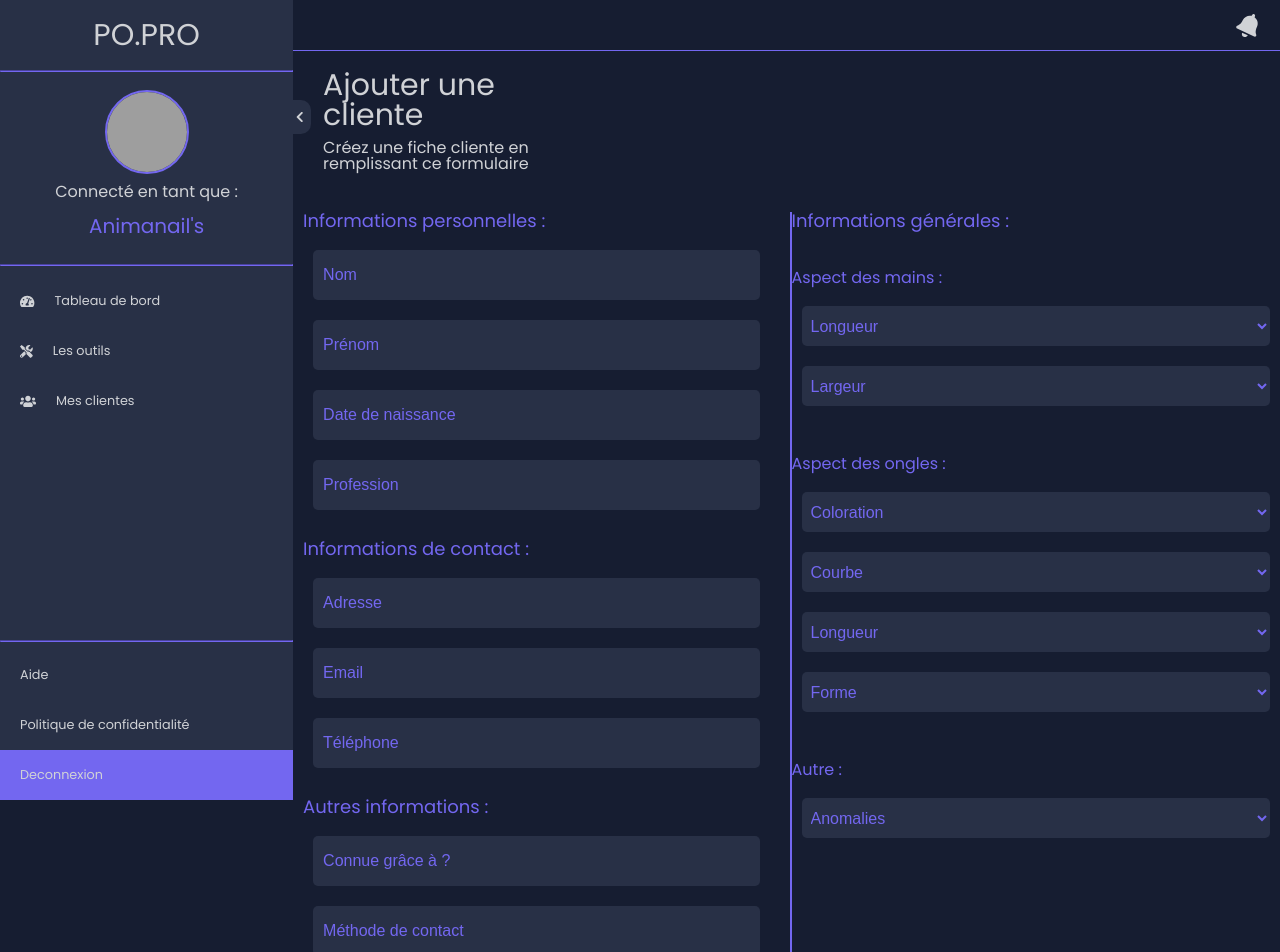
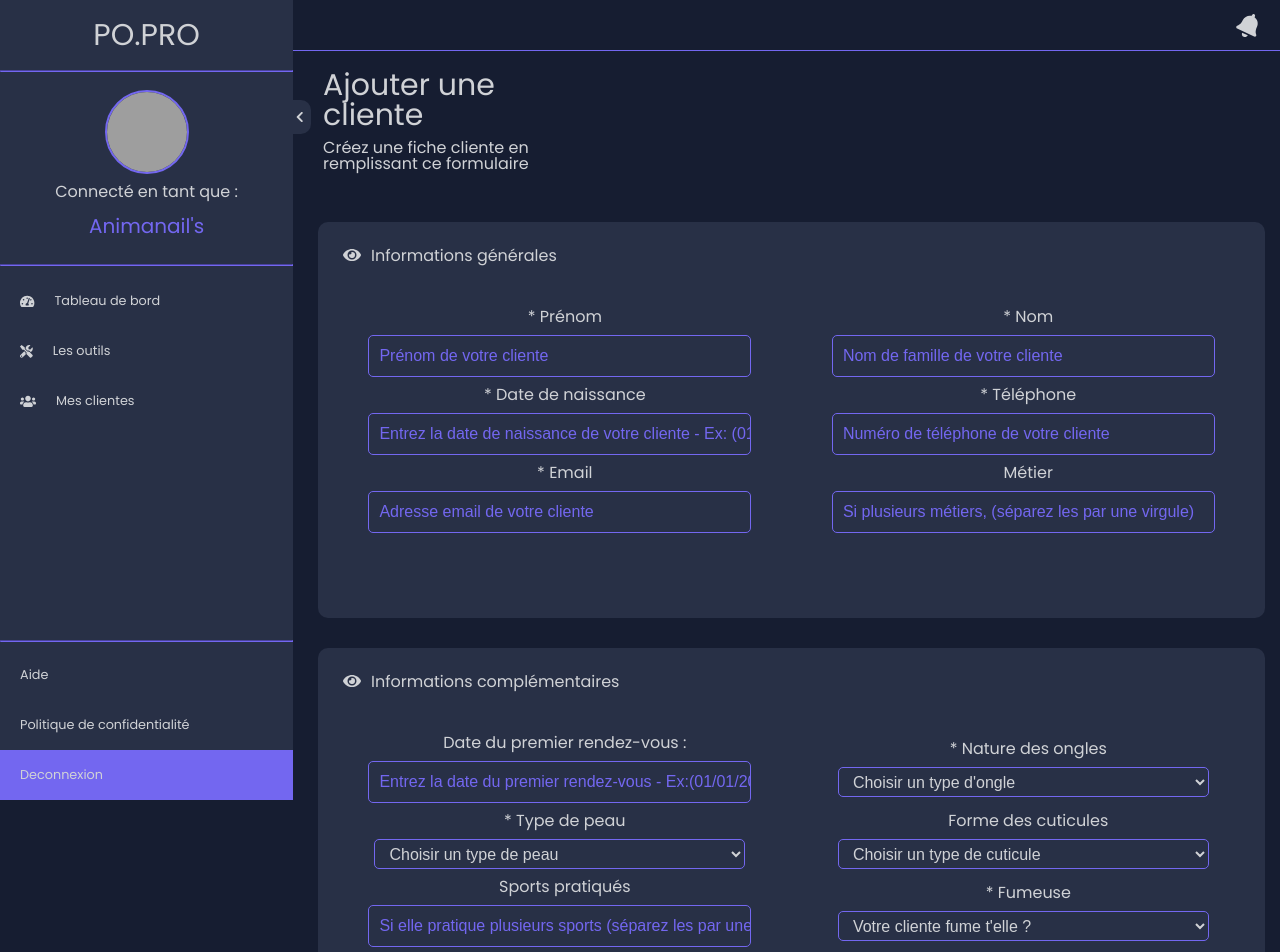
Before and after one commit to AnimadrawFr/PO-PRO, a Vue app: page /addCustomer in a window 1280 px wide. Shown: the top 952 px of the page. Built offline with nearby package versions, Linux system fonts and the light colour scheme; grey boxes are pictures that could not be loaded.

Commit message:
addCustomer form

```diff
--- a/src/App.vue
+++ b/src/App.vue
@@ -1,5 +1,6 @@
 <template>
   <div id="app">
+
     <router-view></router-view>
   </div>
 </template>
@@ -13,7 +14,11 @@ export default {
     SideBar,
   },
   data: () => ({
-    //
+    SideBarActive: localStorage.getItem('sidebar') ? JSON.parse(localStorage.getItem('sidebar')) : true
   }),
 };
 </script>
+
+<style lang="scss">
+
+</style>
--- a/src/components/SideBar.vue
+++ b/src/components/SideBar.vue
@@ -163,4 +163,5 @@ export default {
   transform: rotate(0);
   transition: all 150ms ease-in 0s;
 }
+
 </style>
--- a/src/style/style.scss
+++ b/src/style/style.scss
@@ -60,6 +60,10 @@ a {
 	&:hover {
 		color: $black;
 	}
+}
+
+.text-center {
+	text-align: center;
 }
 
 .btn {
@@ -211,7 +215,9 @@ select {
 .row-2 {
 	display: grid;
   grid-template-columns: repeat(2, 1fr);
-
+  @media(max-width: 850px) {
+	grid-template-columns: 100%;
+}
   grid-auto-rows: minmax(100px, auto);
 }
 
@@ -253,3 +259,51 @@ tbody {
 		}
 	}
 }
+
+.card {
+	background-color: $black;
+	margin-bottom: 10px;
+	border-radius: 10px;
+	overflow: auto;
+	height: 100%;
+	margin: 30px 15px;
+	&::-webkit-scrollbar {
+	  width: 10px !important;
+	}
+	&::-webkit-scrollbar-track {
+	  border-radius: 10px;
+	  background-color: $darkGrey;
+	}
+	&::-webkit-scrollbar-thumb {
+	  background: $primary;
+	  border: 3px solid $darkGrey;
+	  border-radius: 10px;
+	}
+	.card-header {
+	  display: flex;
+	  align-items: center;
+	  justify-content: space-between;
+	  color: $white;
+	  padding: 25px;
+	  cursor: grab;
+	  //border-bottom: 1px solid $primary;
+	  margin-bottom: 10px;
+	  .h3 {
+		font-size: 1.2rem;
+	  }
+	  p {
+		font-size: 0.8rem;
+		opacity: 0.5;
+	  }
+	  .icon {
+		margin-right: 10px;
+	  }
+	}
+	hr {
+	  background-color: $primary !important;
+	}
+	.card-content {
+	  min-height: 20px;
+	  padding: 10px 10px 15px 10px;
+	}
+  }
--- a/src/views/Customers.vue
+++ b/src/views/Customers.vue
@@ -11,8 +11,8 @@
       </div>
       <div class="row-1">
         <div class="col">
-          <router-link :to="'addCustomer'">
-            <button class="addButton btn btn-primary">Ajouter une cliente</button>
+          <router-link :to="'addCustomer'" tag="button" class="addButton btn btn-primary">
+            Ajouter une cliente
           </router-link>
           <Card
             :title="table[0].name"
--- a/src/views/addCustomer.vue
+++ b/src/views/addCustomer.vue
@@ -4,63 +4,157 @@
     <SideBar />
     <div class="container">
       <h1 class="title">Ajouter une cliente</h1>
-      <p class="subTitle">Créez une fiche cliente en remplissant ce formulaire</p>
+      <p class="subTitle">
+        Créez une fiche cliente en remplissant ce formulaire
+      </p>
 
-      <div class="row-2 mt-40">
-        <div class="personnalInformations">
-          <h2>Informations personnelles :</h2>
-          <div class="form mt-10 mb-20">
-            <input type="text" placeholder="Nom" />
-            <input type="text" placeholder="Prénom" />
-            <input type="text" placeholder="Date de naissance" />
-            <input type="text" placeholder="Profession" />
+      <div class="row-1 mt-10">
+        <div class="col">
+          <div class="card">
+            <div class="card-header">
+              <h3><i class="icon fas fa-eye"></i>Informations générales</h3>
             </div>
-          <h2>Informations de contact :</h2>
-          <div class="form mt-10 mb-20">
-            <input type="text" placeholder="Adresse" />
-            <input type="text" placeholder="Email" />
-            <input type="text" placeholder="Téléphone" />
+            <div class="card-content">
+              <div class="input_group">
+                <div class="input_blc">
+                  <label for="firstName">* Prénom</label>
+                  <input
+                    id="firstName"
+                    type="text"
+                    placeholder="Prénom de votre cliente"
+                  />
                 </div>
-          <h2>Autres informations :</h2>
-          <div class="form mt-10 mb-20">
-            <input type="text" placeholder="Connue grâce à ?" />
-            <input type="text" placeholder="Méthode de contact" />
+                <div class="input_blc">
+                  <label for="lastName">* Nom</label>
+                  <input
+                    id="lastName"
+                    type="text"
+                    placeholder="Nom de famille de votre cliente"
+                  />
+                </div>
+                <div class="input_blc">
+                  <label for="birthDay">* Date de naissance</label>
+                  <input
+                    id="birthDay"
+                    type="text"
+                    placeholder="Entrez la date de naissance de votre cliente - Ex: (01/01/1987)"
+                  />
+                </div>
+                <div class="input_blc">
+                  <label for="phone">* Téléphone</label>
+                  <input
+                    id="phone"
+                    type="text"
+                    placeholder="Numéro de téléphone de votre cliente"
+                  />
+                </div>
+                <div class="input_blc">
+                  <label for="email">* Email</label>
+                  <input
+                    id="email"
+                    type="text"
+                    placeholder="Adresse email de votre cliente"
+                  />
+                </div>
+                <div class="input_blc">
+                  <label for="job">Métier</label>
+                  <input
+                    id="job"
+                    type="text"
+                    placeholder="Si plusieurs métiers, (séparez les par une virgule)"
+                  />
                 </div>
               </div>
-        <div class="generalInfomations">
-          <h2>Informations générales :</h2>
-
-          <p class="mt-40">Aspect des mains :</p>
-          <div class="form mt-10 mb-20s">
-            <select name="" id="">
-              <option value="null">Longueur</option>
-            </select>
-            <select name="" id="">
-              <option value="null">Largeur</option>
+            </div>
+          </div>
+        </div>
+      </div>
+      <div class="row-1 mt-10">
+        <div class="col">
+          <div class="card">
+            <div class="card-header">
+              <h3>
+                <i class="icon fas fa-eye"></i>Informations complémentaires
+              </h3>
+            </div>
+            <div class="card-content">
+              <div class="input_group">
+                <div class="input_blc">
+                  <label for="firstRDV">Date du premier rendez-vous :</label>
+                  <input
+                    id="firstRDV"
+                    type="text"
+                    placeholder="Entrez la date du premier rendez-vous - Ex:(01/01/2020)"
+                  />
+                </div>
+                <div class="input_blc">
+                  <label for="nails">* Nature des ongles</label>
+                  <select name="" id="nails">
+                    <option value="#">Choisir un type d'ongle</option>
+                    <option value="Seins">Seins</option>
+                    <option value="Abimés">Abimés</option>
+                    <option value="Rongés">Rongés</option>
+                    <option value="Autres">Autres</option>
                   </select>
                 </div>
-
-          <p class="mt-40">Aspect des ongles :</p>
-          <div class="form mt-10 mb-20s">
-            <select name="" id="">
-              <option value="null">Coloration</option>
-            </select>
-            <select name="" id="">
-              <option value="null">Courbe</option>
-            </select>
-            <select name="" id="">
-              <option value="null">Longueur</option>
-            </select>
-            <select name="" id="">
-              <option value="null">Forme</option>
+                <div class="input_blc">
+                  <label for="skin">* Type de peau</label>
+                  <select name="" id="skin">
+                    <option value="#">Choisir un type de peau</option>
+                    <option value="Sèche">Sèche</option>
+                    <option value="Normale">Normale</option>
+                    <option value="Grasse">Grasse</option>
+                    <option value="Mixte">Mixte</option>
                   </select>
                 </div>
-
-          <p class="mt-40">Autre :</p>
-          <div class="form mt-10 mb-20s">
-            <select name="" id="">
-              <option value="null">Anomalies</option>
+                <div class="input_blc">
+                  <label for="cuticules">Forme des cuticules</label>
+                  <select name="" id="cuticules">
+                    <option value="#">Choisir un type de cuticule</option>
+                    <option value="Carrés">Carrés</option>
+                    <option value="Ovales">Ovales</option>
+                    <option value="En V">En V</option>
+                    <option value="Autres">Autres</option>
                   </select>
+                </div>
+                <div class="input_blc">
+                  <label for="sport">Sports pratiqués</label>
+                  <input
+                    type="text"
+                    name=""
+                    id="sport"
+                    placeholder="Si elle pratique plusieurs sports (séparez les par une virgules)"
+                  />
+                </div>
+                <div class="input_blc">
+                  <label for="smoker">* Fumeuse</label>
+                  <select name="" id="smoker">
+                    <option value="#">Votre cliente fume t'elle ?</option>
+                    <option value="Oui">Oui</option>
+                    <option value="Non">Non</option>
+                  </select>
+                </div>
+                <div class="input_blc">
+                  <label for="medocs">* Médicaments</label>
+                  <select name="" id="medocs">
+                    <option value="#">
+                      Votre cliente prend t'elle des médicaments ?
+                    </option>
+                    <option value="Oui">Oui</option>
+                    <option value="Non">Non</option>
+                  </select>
+                </div>
+                <div class="input_blc">
+                  <label for="enceinte">* Enceinte</label>
+                  <select name="" id="enceinte">
+                    <option value="#">Votre cliente est elle enceinte ?</option>
+                    <option value="Oui">Oui</option>
+                    <option value="Non">Non</option>
+                  </select>
+                </div>
+                <button class="btn btn-primary mt-20">Enregistrer</button>
+              </div>
+            </div>
           </div>
         </div>
       </div>
@@ -88,27 +182,40 @@ export default {
 @import "@/style/style.scss";
 
 #addCustomer {
-  h2 {
-    color: $primary;
-    font-size: 18px;
-  }
-  .personnalInformations {
-      border-right: 2px solid $primary;
-      padding-right: 20px;
-  }
-  .personnalInformations,
-  .generalInfomations {
-    color: $primary;
-    .form {
+  .card-content {
+    color: $white;
+    .input_group {
       display: flex;
+      align-items: center;
       justify-content: center;
       flex-wrap: wrap;
-      input {
       width: 100%;
     }
-      div {
+    .input_blc {
       display: flex;
+      align-items: center;
+      justify-content: flex-start;
       flex-direction: column;
+      flex-wrap: wrap;
+      width: 50%;
+      @media (max-width: 720px) {
+        width: 100%;
+      }
+      label {
+        margin-left: 10px;
+      }
+      input[type="text"],
+      select {
+        border: 1px solid $primary;
+        height: 30px;
+        width: 80%;
+        color: $white;
+        @media (max-width: 720px) {
+          width: 97%;
+        }
+        margin: 10px 0;
+        padding: 0;
+        padding: 5px 0 5px 10px;
       }
     }
   }
```
Also changed, not shown: src/components/Card.vue (+0 -47 lines). Lines whose indentation alone changed are shown as unchanged.
